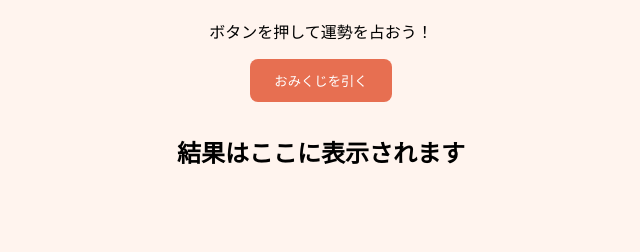
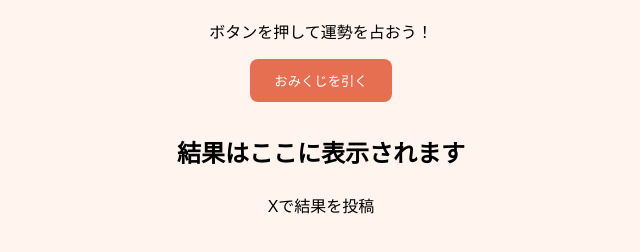
Before and after one commit to kt-sgsh/omikuji.github.io, a plain HTML site: page index.html in a window 1280 px wide. Shown: the part 138-390 px from the top of the page, without its empty margins (319-959 px from the left). Drawn offline with Linux system fonts and the light colour scheme.

Commit message:
Update index.html

```diff
--- a/index.html
+++ b/index.html
@@ -13,6 +13,7 @@
     <p>ボタンを押して運勢を占おう！</p>
     <button id="draw">おみくじを引く</button>
     <p id="result" aria-live="polite">結果はここに表示されます</p>
+    <a id="share" class="share-button disabled" aria-disabled="true" tabindex="-1" target="_blank" rel="noopener noreferrer">Xで結果を投稿</a>
   </main>
 </body>
 </html>
```
